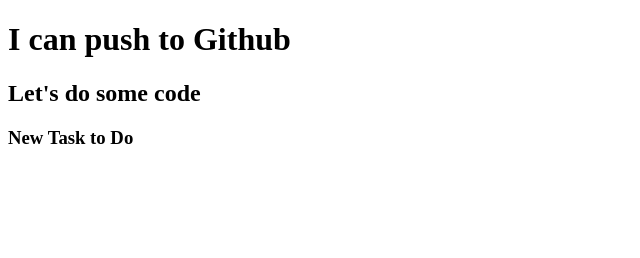
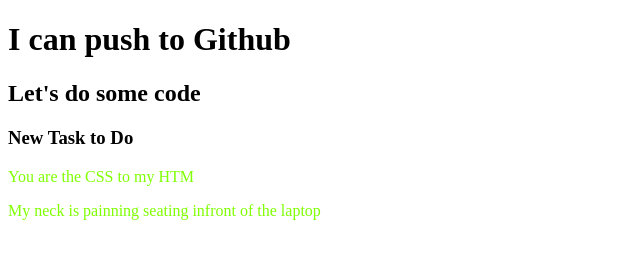
Before and after one commit to FarzanaAkter14/My-Second-Repos, a plain HTML site: page index.html in a window 1280 px wide. Shown: the whole page, without its empty margins (0-640 px from the left). Drawn offline with Linux system fonts and the light colour scheme.

Commit message:
Add khoro Abar

```diff
--- a/index.html
+++ b/index.html
@@ -5,11 +5,16 @@
     <meta http-equiv="X-UA-Compatible" content="IE=edge">
     <meta name="viewport" content="width=device-width, initial-scale=1.0">
     <title>My Second Github Repos</title>
+    <link rel="stylesheet" href="style.css">
+
 </head>
 <body>
     <h1> I can push to Github</h1>
     <h2> Let's do some code</code></h2>
     <h3>New Task to Do</h3>
+    <p>You are the CSS to my HTM</p>
+    <p>My neck is painning seating infront of the laptop</p>
+
 
 
 
--- /dev/null
+++ b/style.css
@@ -0,0 +1,3 @@
+p{
+  color: chartreuse;
+}
```
